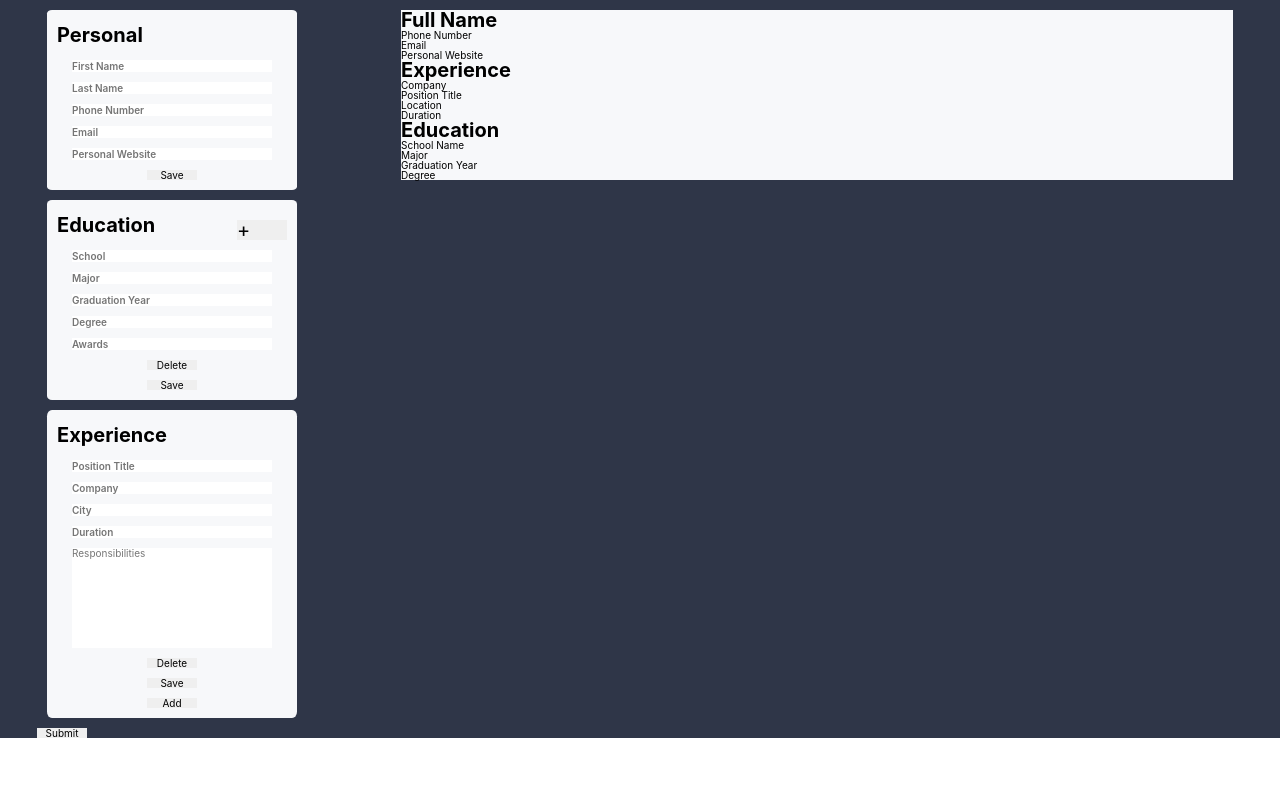
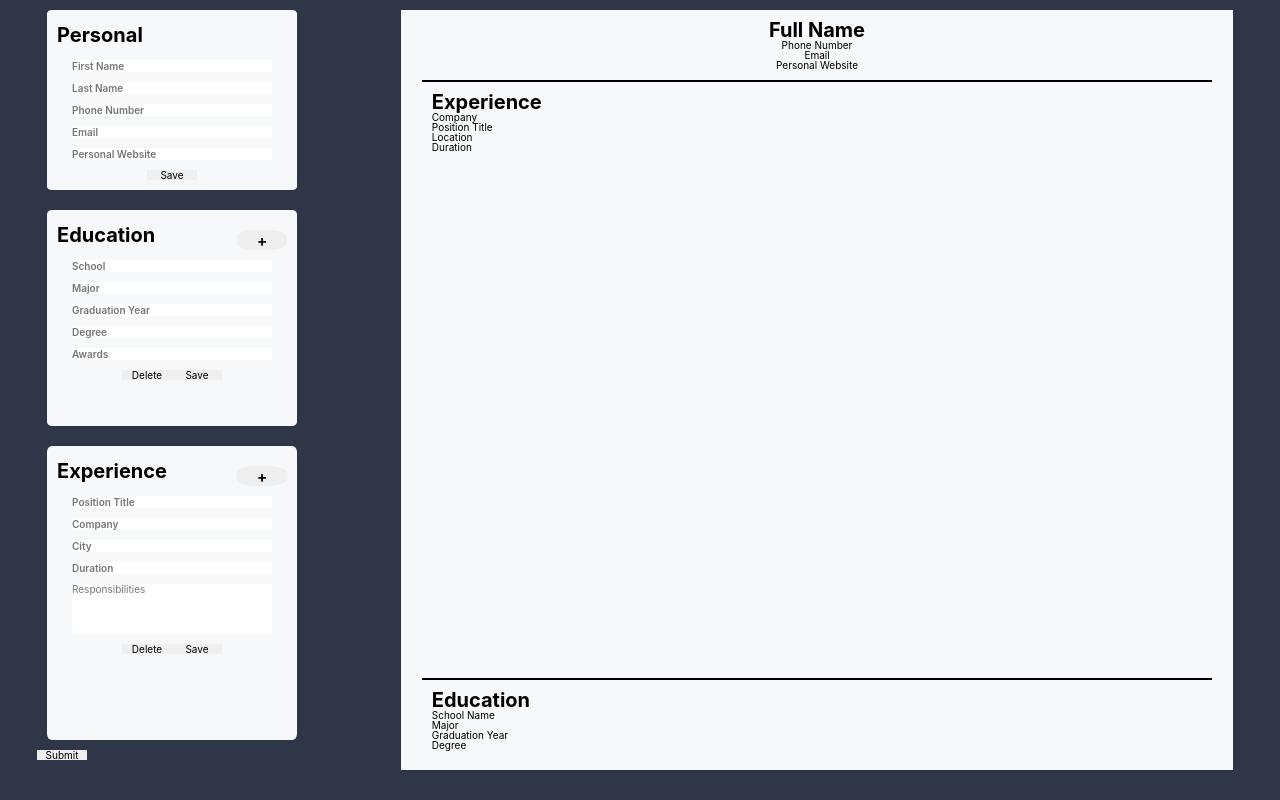
Before and after one commit to davidsan13/cv-project, a React (Create React App) app: page / in a window 1280 px wide. Built offline with nearby package versions, Linux system fonts and the light colour scheme.

Commit message:
style overview component

```diff
--- a/src/components/Form.js
+++ b/src/components/Form.js
@@ -53,13 +53,13 @@ export default class FormCon extends Component {
     const { handleSubmit } = this.props
     return (
       <form >
-        <fieldset>
+        <fieldset className='form-per'>
           <legend>Personal</legend>
           <General
             handleSubmit={ handleSubmit}
           />
         </fieldset>
-        <fieldset>
+        <fieldset className='form-edu'>
           <legend>Education</legend>
           <button className='btn-add' name='edCount'onClick={this.countUp}> + </button>
           {[...Array(this.state.edCount)].map((_, i) =>
@@ -71,7 +71,7 @@ export default class FormCon extends Component {
 
 
         </fieldset>
-        <fieldset>
+        <fieldset className='form-exp'>
           <legend>Experience</legend>
           { [...Array(this.state.exCount)].map((_, i) =>
           <Experience key={i}
@@ -79,7 +79,7 @@ export default class FormCon extends Component {
           handleSubmit={handleSubmit}
           />
           )}
-          <button name='exCount' onClick={this.countUp}> Add</button>
+          <button className='btn-add'name='exCount' onClick={this.countUp}> + </button>
         </fieldset>
         <button> Submit</button>
       </form>
--- a/src/components/Overview.js
+++ b/src/components/Overview.js
@@ -15,17 +15,21 @@ export default class Overview extends Component {
           <h2>Email</h2>
           <h2>Personal Website</h2>
         </div>
-
+        <div className='overview-exp'>
           <h1>Experience</h1>
           <h2>Company</h2>
           <h2>Position Title</h2>
           <h2>Location</h2>
           <h2>Duration</h2>
+        </div>
+        <div className='overview-edu'>
           <h1 className="education">Education</h1>
           <h2 className="education-school">School Name</h2>
           <h2 className="education-major">Major</h2>
           <h2 className="education-grad">Graduation Year</h2>
           <h2 className="education-degree">Degree</h2>
+        </div>
+
 
       </div>
       // general.map(item => <h1 key={item.id}>{item.fName}</h1>)
--- a/src/components/form/Education.js
+++ b/src/components/form/Education.js
@@ -47,6 +47,7 @@ export default class Education extends Component {
         <input type="text" id="Degree" name="degree" placeholder="Degree" value={ed.degree} onChange={this.handleChange}/>
         <label htmlFor="Awards"> Awards</label>
         <input type="text" id="Awards" name="awards" placeholder="Awards" />
+        <div className='btns-container'>
           <button name='edCount' onClick={onButtonClicked}>Delete</button>
           <button onClick={(e) => {
             e.preventDefault();
@@ -54,6 +55,8 @@ export default class Education extends Component {
             !edit && submit(ed,section, this.state)}}>
             {edit? "Edit": "Save"}
           </button>
+        </div>
+
       </>
     )
   }
--- a/src/components/form/Experience.js
+++ b/src/components/form/Experience.js
@@ -53,6 +53,7 @@ export default class Experience extends Component {
         <input type="text" id="Duration" name="duration" placeholder="Duration" onChange={this.handleChange}/>
         <label htmlFor="resp"> Responsibilities</label>
         <textarea type="text" id="resp" name="resp" value={exp.resp} placeholder="Responsibilities" onChange={this.handleChange}/>
+        <div className='btns-container'>
           <button name='exCount' type="submit"> Delete</button>
           <button onClick={(e) => {
             e.preventDefault();
@@ -61,6 +62,9 @@ export default class Experience extends Component {
             !edit && handleSubmit(exp,section, this.state)}}>
             {edit? "Edit": "Save"}
           </button>
+        </div>
+
+
       </>
     )
   }
--- a/src/components/styles.css
+++ b/src/components/styles.css
@@ -63,6 +63,7 @@ h1 {
 
 button {
   width: 50px;
+  padding: 0px;
   cursor: pointer;
   -webkit-transition: 0.2s all;
   transition: 0.2s all;
@@ -82,6 +83,14 @@ button:active {
 
 form {
   width: 28rem;
+  height: 95%;
+  display: -webkit-box;
+  display: -ms-flexbox;
+  display: flex;
+  -webkit-box-orient: vertical;
+  -webkit-box-direction: normal;
+      -ms-flex-direction: column;
+          flex-direction: column;
 }
 
 form fieldset {
@@ -101,8 +110,26 @@ form fieldset {
   border-radius: 2%;
 }
 
+form .form-per {
+  -webkit-box-flex: 1;
+      -ms-flex: 1;
+          flex: 1;
+}
+
+form .form-exp {
+  -webkit-box-flex: 3;
+      -ms-flex: 3;
+          flex: 3;
+}
+
+form .form-edu {
+  -webkit-box-flex: 2;
+      -ms-flex: 2;
+          flex: 2;
+}
+
 form legend {
-  font-size: 2rem;
+  font-size: 2em;
   font-weight: bold;
   position: absolute;
   top: 15px;
@@ -134,16 +161,18 @@ form input:focus::placeholder {
 
 form textarea {
   width: 20rem;
+  height: 5rem;
 }
 
 form .btn-add {
-  display: -webkit-box;
-  display: -ms-flexbox;
-  display: flex;
-  font-size: 2rem;
+  font-weight: bold;
+  font-size: 15px;
+  height: 2rem;
   position: absolute;
   top: 20px;
   right: 10px;
+  border-radius: 35%;
+  text-align: center;
 }
 
 #root {
@@ -153,12 +182,59 @@ form .btn-add {
   -ms-flex-pack: distribute;
       justify-content: space-around;
   background-color: #2f3648;
+  height: 100%;
 }
 
 #root .overview {
+  display: -webkit-box;
+  display: -ms-flexbox;
+  display: flex;
+  -webkit-box-orient: vertical;
+  -webkit-box-direction: normal;
+      -ms-flex-direction: column;
+          flex-direction: column;
+  -webkit-box-align: center;
+      -ms-flex-align: center;
+          align-items: center;
   width: 65%;
-  height: 100%;
+  height: 95%;
   background-color: #f7f8fa;
   margin: 1rem;
 }
+
+#root .overview > div {
+  display: -webkit-box;
+  display: -ms-flexbox;
+  display: flex;
+  -webkit-box-orient: vertical;
+  -webkit-box-direction: normal;
+      -ms-flex-direction: column;
+          flex-direction: column;
+  width: 95%;
+  border-bottom: 2px solid black;
+  padding: 1rem;
+}
+
+#root .overview .overview-general {
+  -webkit-box-align: center;
+      -ms-flex-align: center;
+          align-items: center;
+}
+
+#root .overview .overview-exp {
+  -webkit-box-align: start;
+      -ms-flex-align: start;
+          align-items: flex-start;
+  -webkit-box-flex: 1;
+      -ms-flex-positive: 1;
+          flex-grow: 1;
+}
+
+#root .overview .overview-edu {
+  -webkit-box-align: start;
+      -ms-flex-align: start;
+          align-items: flex-start;
+  margin-bottom: 1rem;
+  border: none;
+}
 /*# sourceMappingURL=styles.css.map */
--- a/src/components/styles.scss
+++ b/src/components/styles.scss
@@ -61,6 +61,7 @@ h1 {
 }
 button {
   width: 50px;
+  padding: 0px;
   cursor: pointer;
   transition: 0.2s all;
 
@@ -75,6 +76,9 @@ button {
 
 form {
   width: 28rem;
+  height: 95%;
+  display: flex;
+  flex-direction: column;
   fieldset {
     border: 0;
     display: flex;
@@ -86,9 +90,20 @@ form {
     padding-bottom: 1rem;
     margin: 1rem;
     border-radius: 2%;
+    // height: 20em;
+  }
+  .form-per {
+    flex: 1;
+  }
+  .form-exp {
+    flex: 3;
+  }
+
+  .form-edu {
+    flex: 2;
   }
   legend {
-    font-size: 2rem;
+    font-size: 2em;
     font-weight: bold;
     position: absolute;
     top: 15px;
@@ -104,15 +119,20 @@ form {
   }
   textarea {
     width: 20rem;
+    height: 5rem;
   }
   .btn-add {
-    display: flex;
-    font-size: 2rem;
+    // display: flex;
+    font-weight: bold;
+    font-size: 15px;
+    height: 2rem;
     position: absolute;
     top: 20px;
     right: 10px;
-
-
+    border-radius: 35%;
+    text-align: center;
+    // margin-top: auto;
+    // margin-bottom: auto;
 
   }
 }
@@ -121,11 +141,37 @@ form {
   display: flex;
   justify-content: space-around;
   background-color: #2f3648;
+  height: 100%;
   .overview {
+    display: flex;
+    flex-direction: column;
+    align-items: center;
+    // align-content: flex-start;
     width: 65%;
-    height: 100%;
+    height: 95%;
     background-color: #f7f8fa;
     margin: 1rem;
+    > div {
+      display: flex;
+      flex-direction: column;
+
+      width: 95%;
+      border-bottom: 2px solid black;
+      padding: 1rem;
+    }
+   .overview-general {
+    align-items: center;
+
+   }
+   .overview-exp {
+    align-items: flex-start;
+    flex-grow: 1;
 
   }
+  .overview-edu {
+    align-items: flex-start;
+    margin-bottom: 1rem;
+    border: none;
+  }
+  }
 }
```
Also changed, not shown: 1 other file (tests, documents, lock files or other folders). Lines whose indentation alone changed are shown as unchanged.
